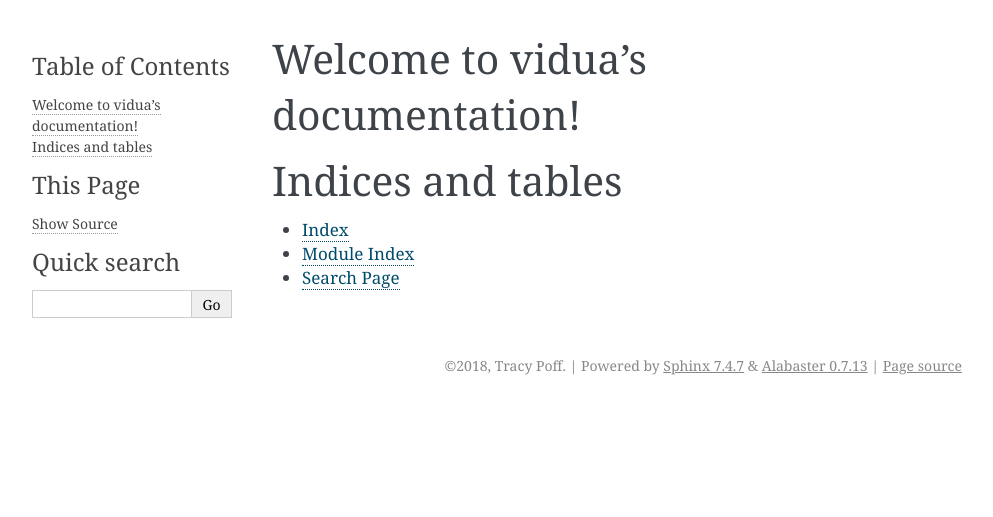
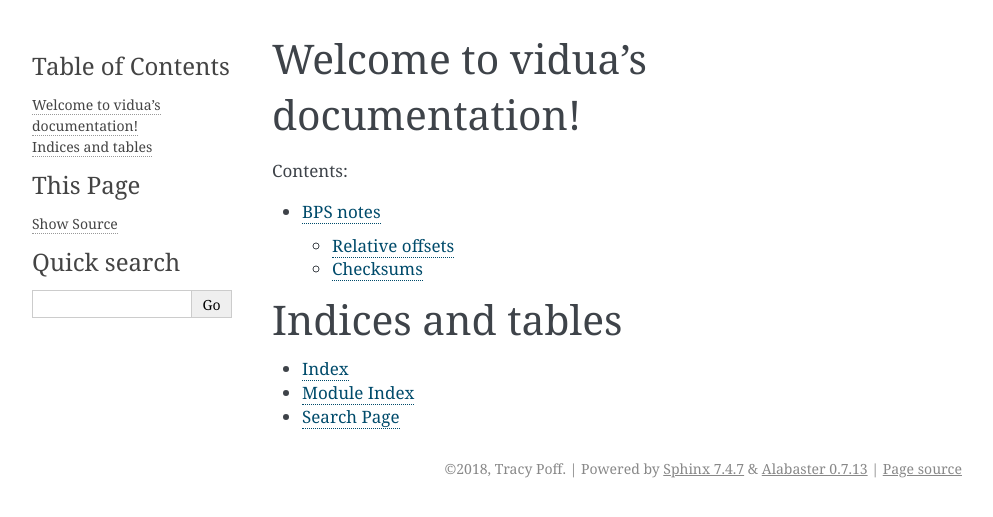
Before and after one commit to sopoforic/vidua, a Sphinx documentation site: the page built from docs/index.rst, in a window 1280 px wide. Shown: the top 517 px of the page, without its empty margins (148-1141 px from the left). Built offline with Sphinx 7.4.7, drawn with Linux system fonts in a browser that asks for light colours; pages that are not in the unit, such as notebooks, are missing from menus; part of the change alters nothing that is shown.

```diff
--- a/docs/bps.md
+++ b/docs/bps.md
@@ -1,4 +1,4 @@
-# BPS
+# BPS notes
 
 Documentation on this format from byuu can be found
 [here](https://www.romhacking.net/documents/746/). I compared my understanding
--- a/docs/conf.py
+++ b/docs/conf.py
@@ -44,6 +44,7 @@ extensions = [
     'sphinx.ext.intersphinx',
     'sphinx.ext.todo',
     'sphinx.ext.coverage',
+    'myst_parser',
 ]
 
 # Add any paths that contain templates here, relative to this directory.
@@ -53,7 +54,7 @@ templates_path = ['_templates']
 # You can specify multiple suffix as a list of string:
 #
 # source_suffix = ['.rst', '.md']
-source_suffix = '.rst'
+source_suffix = ['.rst', '.md']
 
 # The master toctree document.
 master_doc = 'index'
@@ -109,35 +110,6 @@ html_static_path = ['_static']
 htmlhelp_basename = 'viduadoc'
 
 
-# -- Options for LaTeX output ------------------------------------------------
-
-latex_elements = {
-    # The paper size ('letterpaper' or 'a4paper').
-    #
-    # 'papersize': 'letterpaper',
-
-    # The font size ('10pt', '11pt' or '12pt').
-    #
-    # 'pointsize': '10pt',
-
-    # Additional stuff for the LaTeX preamble.
-    #
-    # 'preamble': '',
-
-    # Latex figure (float) alignment
-    #
-    # 'figure_align': 'htbp',
-}
-
-# Grouping the document tree into LaTeX files. List of tuples
-# (source start file, target name, title,
-#  author, documentclass [howto, manual, or own class]).
-latex_documents = [
-    (master_doc, 'vidua.tex', 'vidua Documentation',
-     'Tracy Poff', 'manual'),
-]
-
-
 # -- Options for manual page output ------------------------------------------
 
 # One entry per manual page. List of tuples
@@ -145,18 +117,6 @@ latex_documents = [
 man_pages = [
     (master_doc, 'vidua', 'vidua Documentation',
      [author], 1)
-]
-
-
-# -- Options for Texinfo output ----------------------------------------------
-
-# Grouping the document tree into Texinfo files. List of tuples
-# (source start file, target name, title, author,
-#  dir menu entry, description, category)
-texinfo_documents = [
-    (master_doc, 'vidua', 'vidua Documentation',
-     author, 'vidua', 'One line description of project.',
-     'Miscellaneous'),
 ]
 
 
--- a/docs/index.rst
+++ b/docs/index.rst
@@ -11,6 +11,7 @@ Welcome to vidua's documentation!
    :caption: Contents:
 
    vidua
+   bps
 
 Indices and tables
 ==================
```
